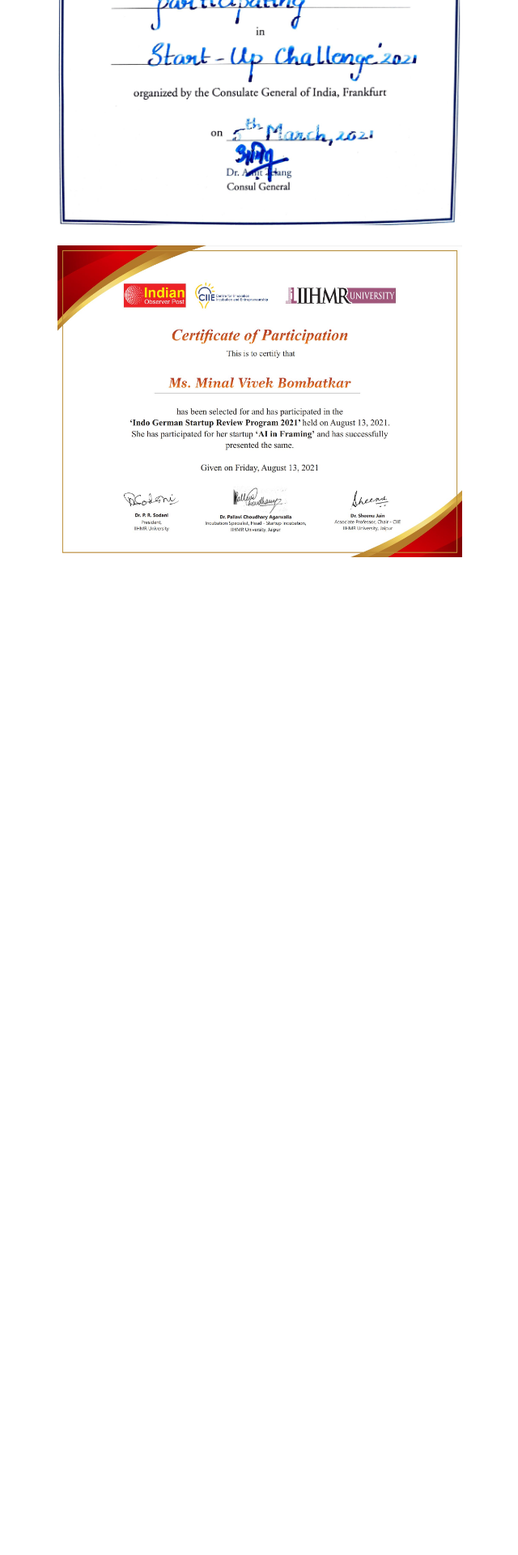
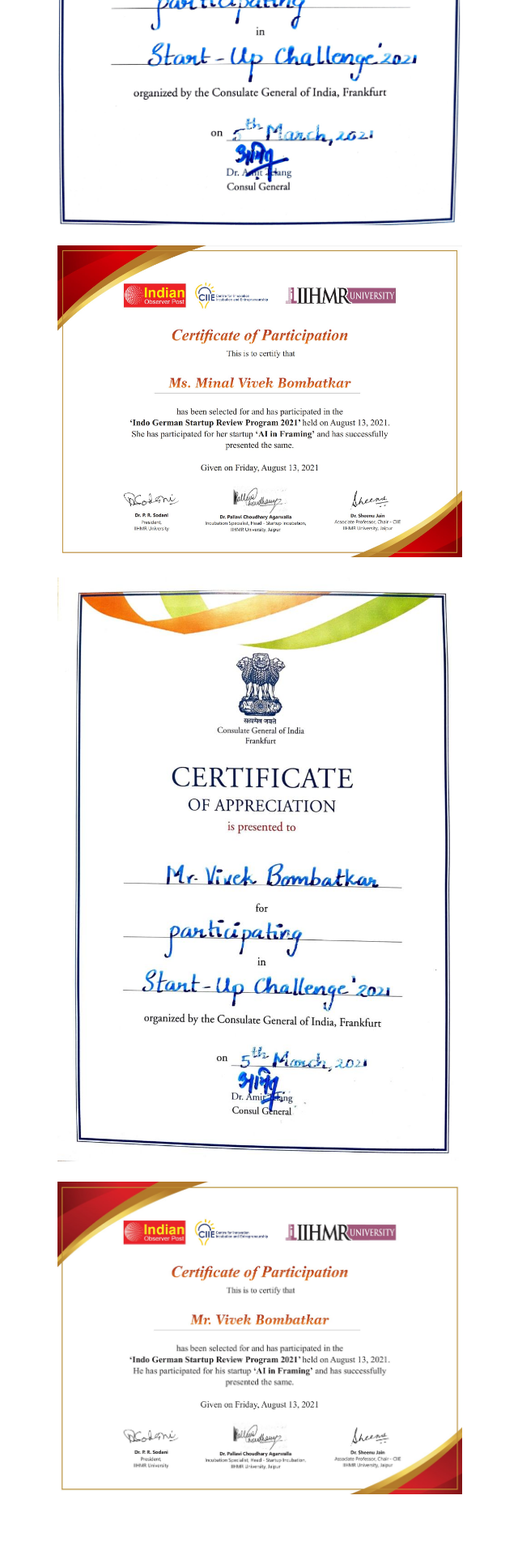
Before and after one commit to AiForAgriculture/aiforagriculture.github.io, a Jekyll site: the page built from index.md, in a window 1280 px wide. Shown: the part 983-2903 px from the top of the page at 81% size, without its empty margins (499-1139 px from the left). Built offline with Jekyll 4.4.1, drawn with Linux system fonts in a browser that asks for light colours; our own code applies the rules of GitHub Pages for plain Markdown files; before the commit the page ends 1746 px from its top, so only the background shows below that.

Commit message:
added achievements

```diff
--- a/index.md
+++ b/index.md
@@ -26,3 +26,8 @@
 
 
 ![img](https://github.com/AiForAgriculture/aiforagriculture.github.io/raw/master/assets/img/minal_bombatkar_IndoGermanStartupReviewProgram.JPG)
+
+![img](https://github.com/AiForAgriculture/aiforagriculture.github.io/raw/master/assets/img/vivek_bombatkar_certificate_CGIFrankfurt.png)
+
+
+![img](https://github.com/AiForAgriculture/aiforagriculture.github.io/raw/master/assets/img/vivek_bombatkar_IndoGermanStartupReviewProgram.JPG)
```
Also changed, not shown: assets/img/vivek_bombatkar_IndoGermanStartupReviewProgram.JPG (added), assets/img/vivek_bombatkar_certificate_CGIFrankfurt.png (added).
